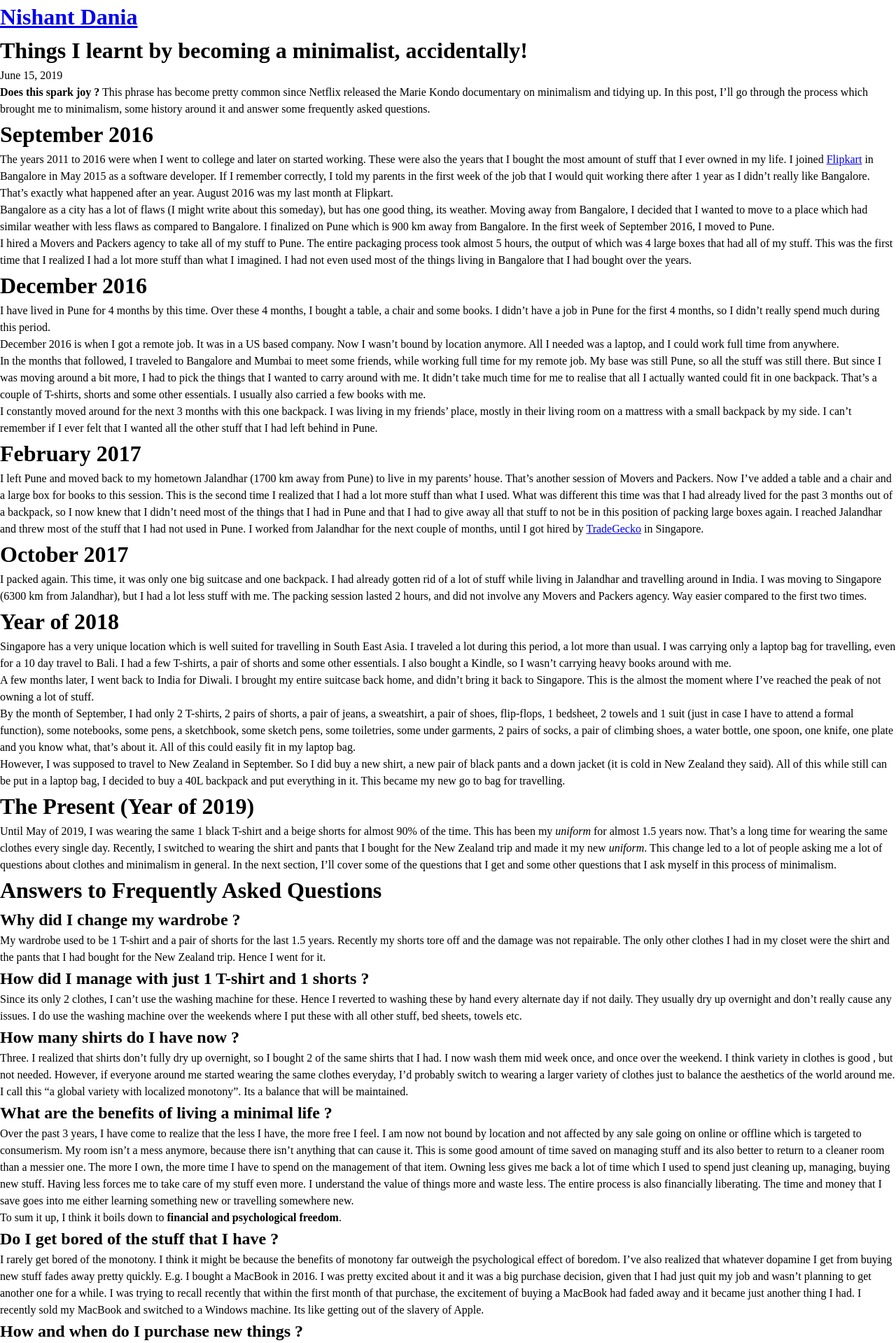
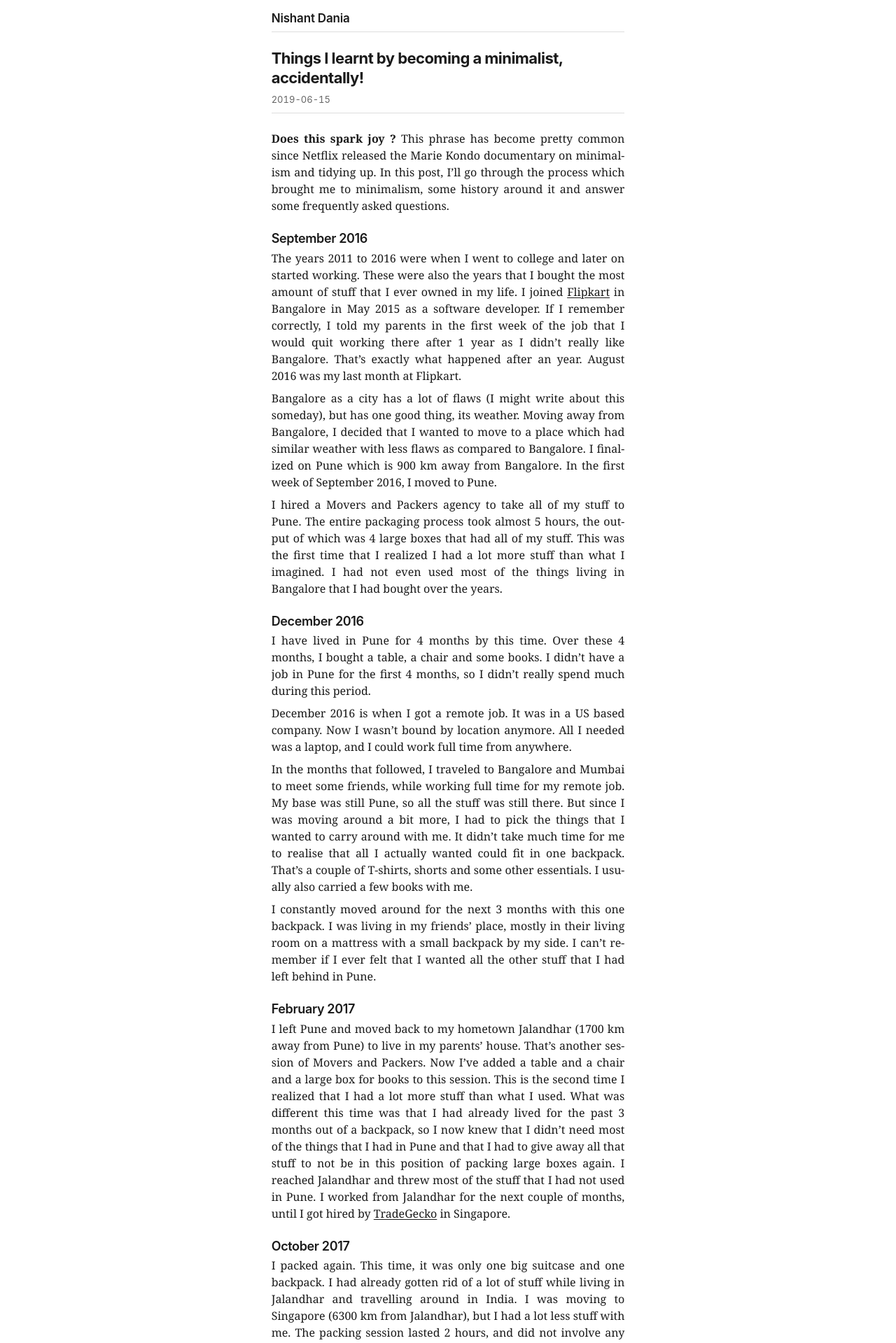
Before and after one commit to nishantdania/website, a Jekyll site: the page built from _posts/2019-06-15-things-i-learnt-by-becoming-a-minimalist-accidentally.md, in a window 1280 px wide. Shown: the top 1919 px of the page at 70% size. Built offline with Jekyll 4.4.1, drawn with Linux system fonts in a browser that asks for light colours.

Commit message:
Single semantic stylesheet

```diff
--- a/_layouts/default.html
+++ b/_layouts/default.html
@@ -4,7 +4,7 @@
     <meta name="viewport" content="width=device-width, initial-scale=1">
     <meta charset="utf-8">
     <title>{{ page.title }} - {{ site.title }}</title>
-    <link rel="stylesheet" href="/assets/css/reset.css">
+    <link rel="stylesheet" href="/assets/css/style.css">
     {% feed_meta %}
     {% seo %}
   </head>
--- a/_layouts/post.html
+++ b/_layouts/post.html
@@ -2,7 +2,11 @@
 layout: default
 ---
 
-<h1>{{ page.title }}</h1>
-<p>{{ page.date | date: "%B %d, %Y" }}</p>
+<article>
+  <header>
+    <h1>{{ page.title }}</h1>
+    <time datetime="{{ page.date | date: '%Y-%m-%d' }}">{{ page.date | date: "%Y-%m-%d" }}</time>
+  </header>
 
-{{ content }}
+  {{ content }}
+</article>
--- a/assets/css/reset.css
+++ /dev/null
@@ -1,38 +0,0 @@
-*,
-*::before,
-*::after {
-  box-sizing: border-box;
-  margin: 0;
-  padding: 0;
-}
-
-body {
-  line-height: 1.5;
-  -webkit-font-smoothing: antialiased;
-}
-
-img,
-picture,
-video,
-canvas,
-svg {
-  display: block;
-  max-width: 100%;
-}
-
-input,
-button,
-textarea,
-select {
-  font: inherit;
-}
-
-p,
-h1,
-h2,
-h3,
-h4,
-h5,
-h6 {
-  overflow-wrap: break-word;
-}
--- /dev/null
+++ b/assets/css/style.css
@@ -0,0 +1,269 @@
+/* Minimal reset */
+*, *::before, *::after {
+  box-sizing: border-box;
+  margin: 0;
+  padding: 0;
+}
+
+img, picture, video, canvas, svg {
+  display: block;
+  max-width: 100%;
+}
+
+/* API: Theme variables */
+:root {
+  /* Colors */
+  --c-fg: #1a1a1a;
+  --c-fg-muted: #666;
+  --c-accent: #2563eb;
+  --c-accent-hover: #1d4ed8;
+  --c-bg: #fff;
+  --c-border: #ddd;
+
+  /* Fonts: Serif for reading, Sans for UI */
+  --font-text: Georgia, "Times New Roman", serif;
+  --font-ui: -apple-system, BlinkMacSystemFont, "Segoe UI", Roboto, sans-serif;
+  --font-mono: "SF Mono", Monaco, monospace;
+
+  /* Scale: Compact */
+  --text-base: 1rem;
+  --text-sm: 0.8125rem;
+  --text-md: 1.0625rem;
+
+  /* Spacing: Tight */
+  --space-xs: 0.25rem;
+  --space-sm: 0.5rem;
+  --space-md: 1rem;
+  --space-lg: 1.5rem;
+
+  /* Measure: Narrow for speed-reading */
+  --measure: 60ch;
+
+  /* Leading: Tight */
+  --leading-tight: 1.25;
+  --leading-base: 1.5;
+}
+
+/* Base */
+html {
+  font-size: var(--text-base);
+}
+
+body {
+  font-family: var(--font-text);
+  line-height: var(--leading-base);
+  color: var(--c-fg);
+  background: var(--c-bg);
+  max-width: var(--measure);
+  margin: 0 auto;
+  padding: var(--space-md);
+}
+
+/* UI Elements: Sans-serif */
+header, nav, time, figcaption, footer,
+h1, h2, h3, h4, h5, h6 {
+  font-family: var(--font-ui);
+}
+
+/* Headings: Compact, tight */
+h1, h2, h3, h4 {
+  font-weight: 600;
+  line-height: var(--leading-tight);
+  letter-spacing: -0.02em;
+}
+
+/* Content headings - h1 in content equals h2 visually since article title is the real h1 */
+article h1 { font-size: 1.125rem; }
+h2 { font-size: 1.0625rem; }
+h3 { font-size: 1rem; }
+h4 { font-size: 0.9375rem; }
+
+h1, h2, h3, h4 {
+  margin-top: var(--space-lg);
+  margin-bottom: var(--space-xs);
+}
+
+h1:first-child, h2:first-child {
+  margin-top: 0;
+}
+
+/* Paragraphs: Tight */
+p {
+  margin-bottom: var(--space-sm);
+  text-align: justify;
+  hyphens: auto;
+}
+
+/* Lists: Compact */
+ul, ol {
+  margin-bottom: var(--space-sm);
+  padding-left: 1.25rem;
+}
+
+li {
+  margin-bottom: var(--space-xs);
+}
+
+/* Links: Minimal */
+a {
+  color: var(--c-fg);
+  text-decoration: underline;
+  text-underline-offset: 0.1em;
+}
+
+a:hover {
+  color: var(--c-accent);
+}
+
+/* Site Header: Clean line */
+body > header {
+  margin-bottom: var(--space-lg);
+  padding-bottom: var(--space-sm);
+  border-bottom: 1px solid var(--c-border);
+}
+
+body > header h1 {
+  font-size: var(--text-md);
+  font-weight: 600;
+  margin: 0;
+  letter-spacing: -0.01em;
+}
+
+body > header a {
+  text-decoration: none;
+}
+
+/* Page titles: Inline style */
+body > header + header h2,
+main > header h2 {
+  font-size: var(--text-sm);
+  font-weight: 500;
+  text-transform: uppercase;
+  letter-spacing: 0.05em;
+  color: var(--c-fg-muted);
+  margin: 0 0 var(--space-md) 0;
+}
+
+/* Post list: Dense */
+main > ul {
+  list-style: none;
+  padding: 0;
+}
+
+main > ul > li {
+  margin-bottom: var(--space-xs);
+}
+
+main > ul > li article {
+  display: flex;
+  flex-wrap: wrap;
+  gap: 0 var(--space-sm);
+  align-items: baseline;
+}
+
+main > ul > li article a {
+  font-family: var(--font-ui);
+  font-weight: 500;
+  text-decoration: none;
+}
+
+main > ul > li article a:hover {
+  text-decoration: underline;
+}
+
+time {
+  font-size: var(--text-sm);
+  color: var(--c-fg-muted);
+  font-variant-numeric: tabular-nums;
+}
+
+/* Article post: Tight header */
+article > header {
+  margin-bottom: var(--space-lg);
+  padding-bottom: var(--space-sm);
+  border-bottom: 1px solid var(--c-border);
+}
+
+article > header h1 {
+  font-size: 1.375rem;
+  font-weight: 700;
+  margin: 0 0 var(--space-xs) 0;
+  letter-spacing: -0.025em;
+}
+
+article > header p {
+  margin: 0;
+}
+
+article > header time {
+  font-size: var(--text-sm);
+  color: var(--c-fg-muted);
+}
+
+/* Figures: Inline */
+figure {
+  margin: var(--space-md) 0;
+}
+
+figcaption {
+  font-size: var(--text-sm);
+  color: var(--c-fg-muted);
+  margin-top: var(--space-xs);
+}
+
+/* Code */
+code, pre {
+  font-family: var(--font-mono);
+  font-size: 0.875em;
+}
+
+code {
+  background: #f5f5f5;
+  padding: 0.1em 0.3em;
+}
+
+pre {
+  background: #f5f5f5;
+  padding: var(--space-sm);
+  overflow-x: auto;
+  line-height: var(--leading-tight);
+  margin-bottom: var(--space-sm);
+}
+
+pre code {
+  background: none;
+  padding: 0;
+}
+
+/* Blockquote: Indented */
+blockquote {
+  margin: var(--space-sm) 0 var(--space-sm) 1rem;
+  padding-left: var(--space-sm);
+  border-left: 2px solid var(--c-border);
+  color: var(--c-fg-muted);
+}
+
+blockquote p {
+  margin-bottom: var(--space-xs);
+}
+
+/* HR: Simple */
+hr {
+  border: 0;
+  border-top: 1px solid var(--c-border);
+  margin: var(--space-md) 0;
+}
+
+/* Strong/Em: Keep serif */
+strong {
+  font-weight: 600;
+}
+
+em {
+  font-style: italic;
+}
+
+/* Selection: Subtle */
+::selection {
+  background: #dbeafe;
+}
```
Also changed, not shown: blog.md (+12 -18 lines), index.md (+9 -44 lines).
